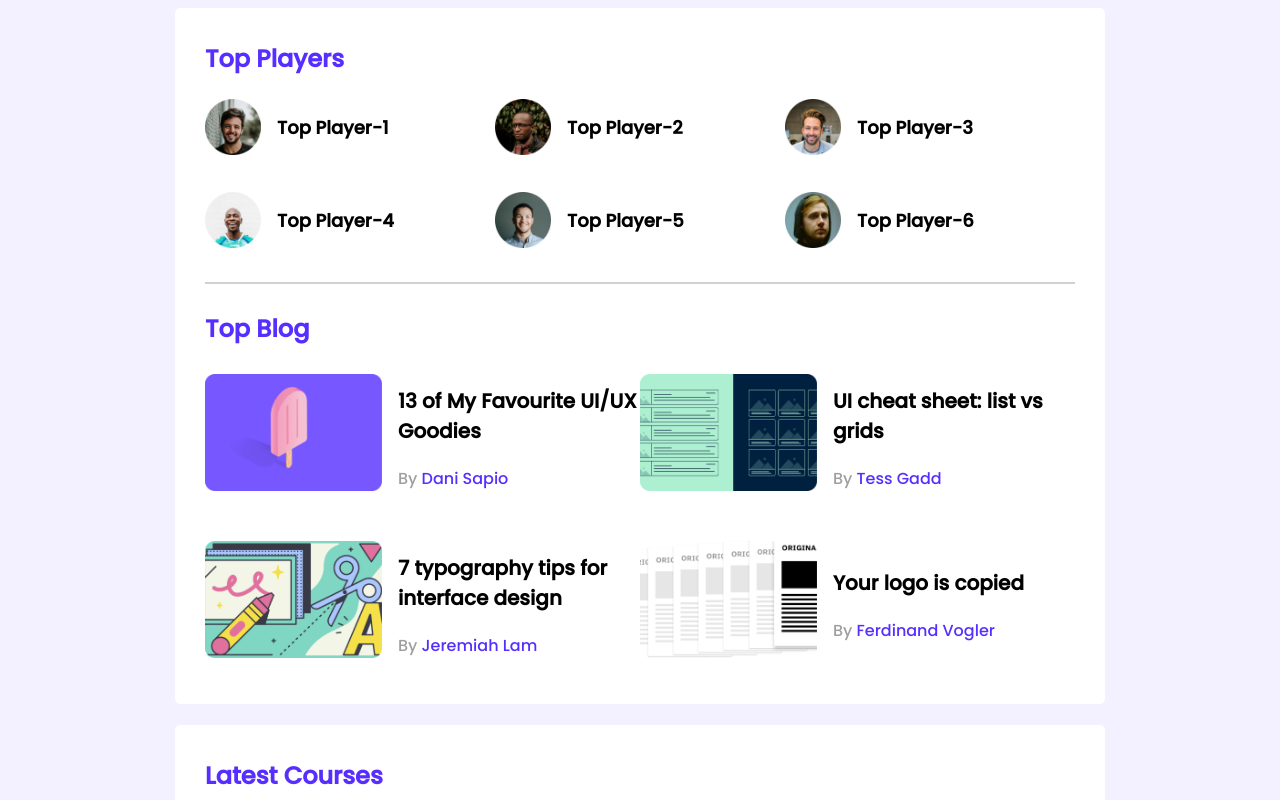
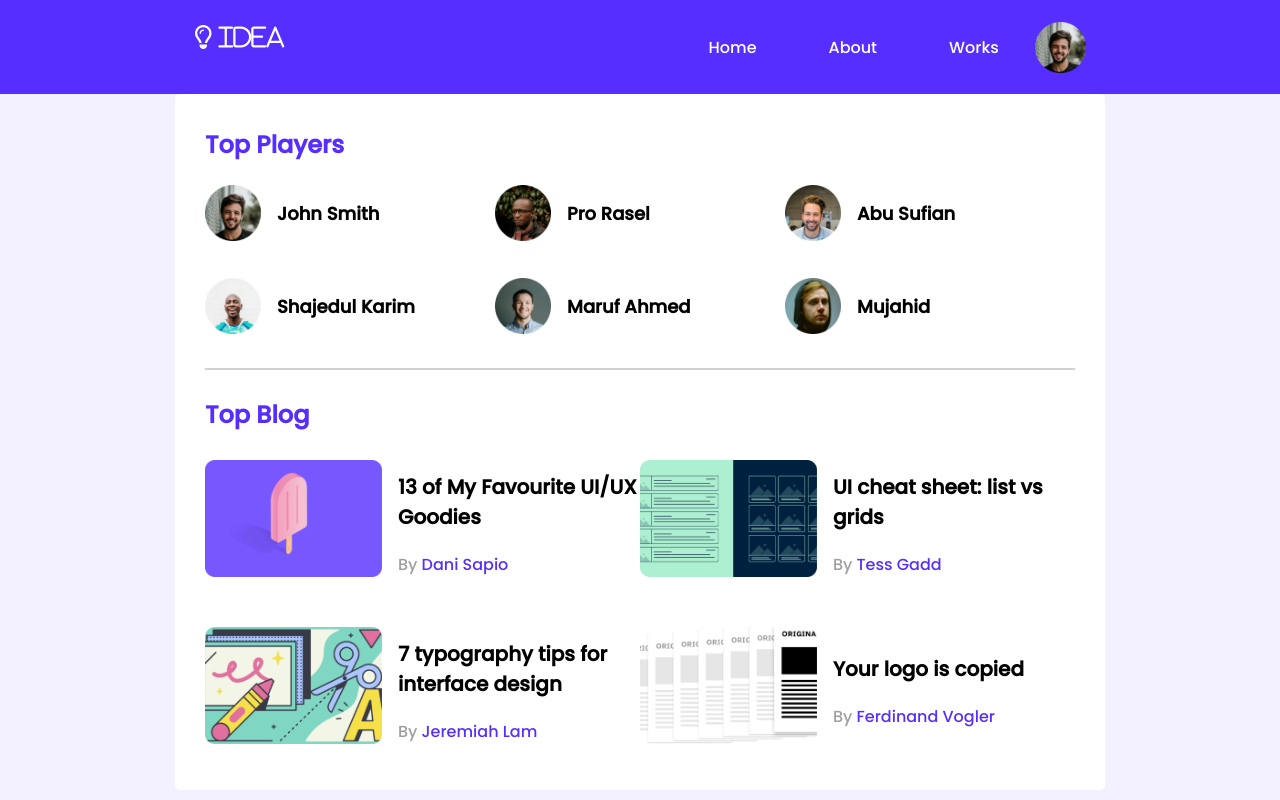
Before and after one commit to abdulawalemon1/leader-board-css3, a plain HTML site: page index.html in a window 1280 px wide. Shown: the top 800 px of the page. Drawn offline with Linux system fonts and the light colour scheme.

Commit message:
nav bar and footer added

```diff
--- a/index.html
+++ b/index.html
@@ -18,7 +18,18 @@
 <body>
     <!-- header start -->
     <header>
+        <nav>
+            <div class="idea">
+                <i class="far fa-lightbulb"> Idea</i>
 
+            </div>
+            <div class="right-section">
+                <a href="">Home</a>
+                <a href="">About</a>
+                <a href="">Works</a>
+                <img class="nav-image" src="images/players/player-1.png" alt="">
+            </div>
+        </nav>
     </header>
     <!-- header end -->
     <main>
@@ -29,27 +40,27 @@
                 <div class="players">
                     <div class="player">
                         <img src="images/players/player-1.png" alt="">
-                        <h3 class="player-name">Top Player-1</h3>
+                        <h3 class="player-name">John Smith</h3>
                     </div>
                     <div class="player">
                         <img src="images/players/player-2.png" alt="">
-                        <h3 class="player-name">Top Player-2</h3>
+                        <h3 class="player-name">Pro Rasel</h3>
                     </div>
                     <div class="player">
                         <img src="images/players/player-3.png" alt="">
-                        <h3 class="player-name">Top Player-3</h3>
+                        <h3 class="player-name">Abu Sufian</h3>
                     </div>
                     <div class="player">
                         <img src="images/players/player-4.png" alt="">
-                        <h3 class="player-name">Top Player-4</h3>
+                        <h3 class="player-name">Shajedul Karim</h3>
                     </div>
                     <div class="player">
                         <img src="images/players/player-5.png" alt="">
-                        <h3 class="player-name">Top Player-5</h3>
+                        <h3 class="player-name">Maruf Ahmed</h3>
                     </div>
                     <div class="player">
                         <img src="images/players/player-6.png" alt="">
-                        <h3 class="player-name">Top Player-6</h3>
+                        <h3 class="player-name">Mujahid</h3>
                     </div>
                 </div>
             </div>
@@ -180,6 +191,15 @@
             </div>
         </section>
     </main>
+    <!-- footer -->
+    <footer>
+        <div class="footer-color">
+            <h2> Leader <span class="tomato-color">Board</span></h2>
+
+
+            <h5>Developed By ©ABDUL AWAL EMON</h5>
+        </div>
+    </footer>
 </body>
 
 </html>
--- a/styles/style.css
+++ b/styles/style.css
@@ -1,7 +1,9 @@
-/* common styles or utilities*/
+/*------------------------------------------- common styles or utilities-------------------------------------------*/
 body{
     font-family: 'Poppins', sans-serif;
     background-color: #F3F1FF;
+    margin: 0;
+
 
 }
 main{
@@ -21,7 +23,49 @@ hr{
     margin-bottom: 21px;
     border-radius: 5px;
 }
-/* top players styles */
+/* -------------------------------------------nav bar styles -------------------------------------------*/
+nav{
+    display: flex;
+    justify-content:space-around;
+    text-align: center;
+    background-color: #562EFF;
+    height: 94px;
+
+
+}
+.idea{
+    font-size: 24px;
+    line-height: 36px;
+    color: #FFFFFF;
+    align-items: center;
+    padding-top: 20px;
+
+}
+
+.far .fa-lightbulb{
+    width: 40.42px;
+    height: 51px;
+}
+.right-section{
+    display: flex;
+    align-items: center;
+
+
+}
+
+.right-section a{
+    font-size: 16px;
+    margin: 36px;
+}
+nav a{
+    text-decoration: none;
+    color:#FFFFFF
+}
+.nav-image{
+    width: 51px;
+    height: 51px;
+}
+/*------------------------------------------- top players styles -------------------------------------------*/
 .top-players{
     margin-bottom: 30px;
 }
@@ -51,7 +95,7 @@ hr{
     margin-left: 16px;
     font-size: 18px;
 }
-/* top blog styles */
+/*---------------------------------------------------------------- top blog styles------------------------------- */
 .blogs{
     display: grid;
     grid-template-columns: repeat(2,1fr);
@@ -60,7 +104,7 @@ hr{
 .blog{
     display: flex;
     align-items: center;
-    /* margin: 10px; */
+
 }
 .blog .thumbnail img{
     width: 177px;
@@ -82,7 +126,7 @@ hr{
     font-size: 16px;
     color: #562EFF;
 }
-/* Courses styles */
+/*------------------------------------------- Courses styles------------------------------------------- */
 .courses{
     display: grid;
     grid-template-columns: repeat(3,1fr);
@@ -115,9 +159,12 @@ height: 104px;
 .fa-star.empty{
     color:#AEAEAE;
 }
-/* Media Queries */
+/*------------------------------------------- Media Queries------------------------------------------- */
 
-/* Mobile Devices */
+
+
+
+/*------------------------------------------- Mobile Devices------------------------------------------- */
 @media only screen and (max-width:668px) {
     .container{
         width: 100%;
@@ -133,7 +180,7 @@ height: 104px;
     }
 
 }
-/* Tablet Devices */
+/* -------------------------------------------Tablet Devices -------------------------------------------*/
 @media only screen and (min-width:688px) and (max-width:992px) {
     .container{
         width:100%;
@@ -147,3 +194,13 @@ height: 104px;
     }
 
 }
+/* -------------------------------------------footer styles -------------------------------------------*/
+footer{
+    background:#562EFF;
+    width: 100%;
+    text-align: center;
+
+}
+.footer-color{
+   color: azure;
+}
```
